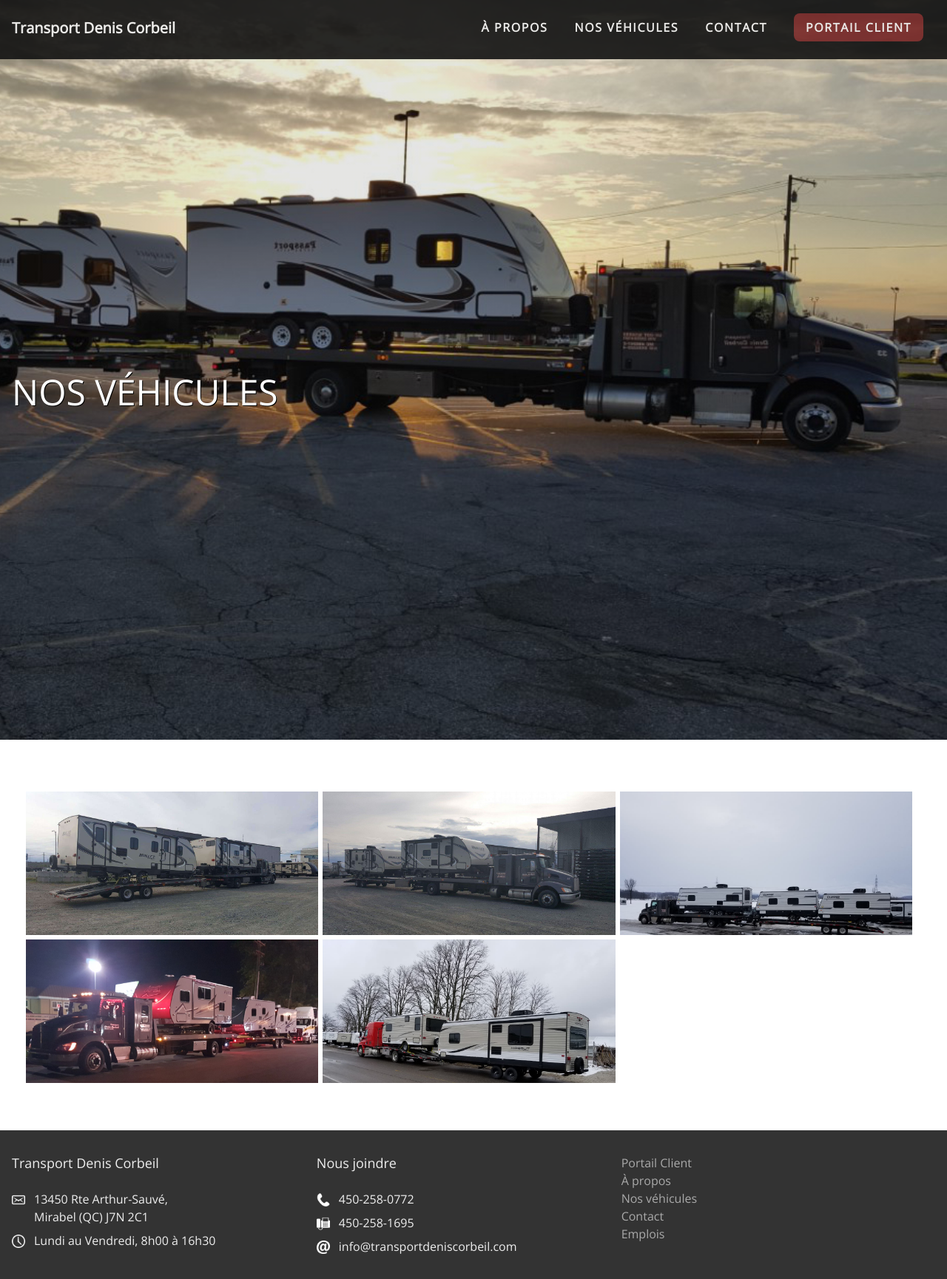
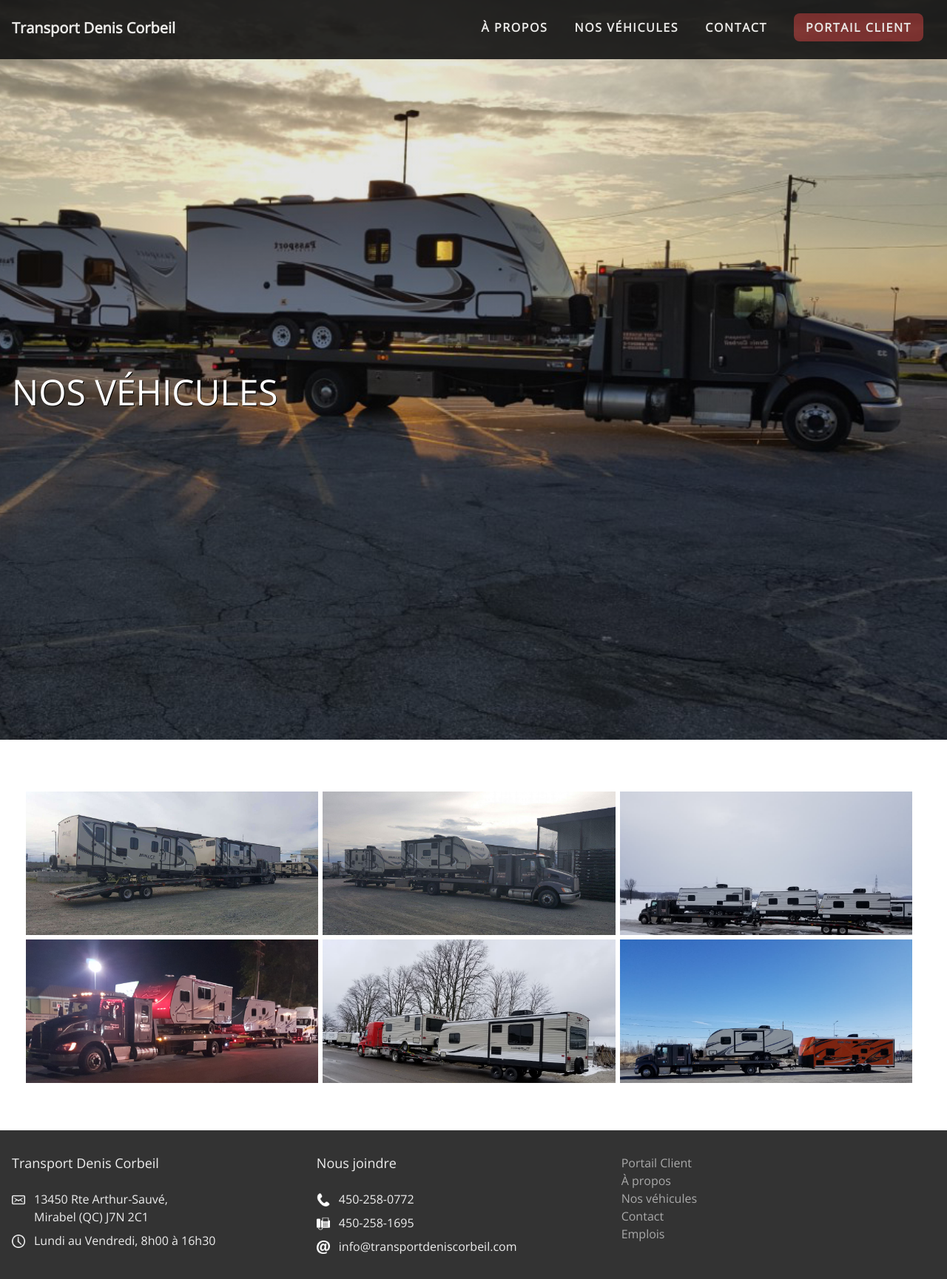
Before and after one commit to ouarez/tdc-jekyll, a Jekyll site: the page built from vehicules.md, in a window 1280 px wide. Shown: the whole page at 74% size. Built offline with Jekyll 4.4.1, drawn with Linux system fonts in a browser that asks for light colours; nearby versions of some CDN libraries; a script that is not in the unit is left out.

Commit message:
Update Éditer le contenu des pages “vehicules”

```diff
--- a/vehicules.md
+++ b/vehicules.md
@@ -16,4 +16,6 @@ gallery:
     image_title: 33 - APEX
   - image: /img/44-hideout-2.jpeg
     image_title: 44 - HIDEOUT
+  - image: /img/33-sonic-work-and-play.jpeg
+    image_title: 33 - SONIC WORK AND PLAY
 ---
```
